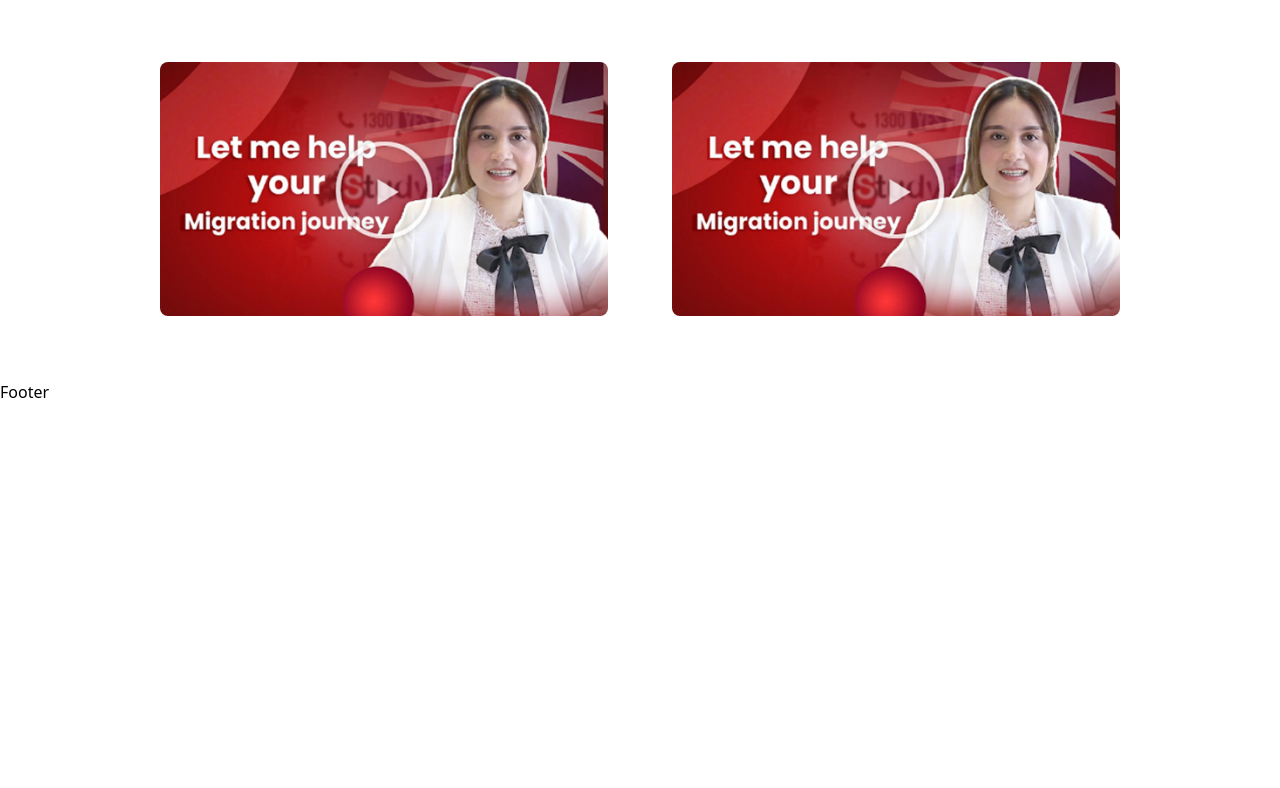
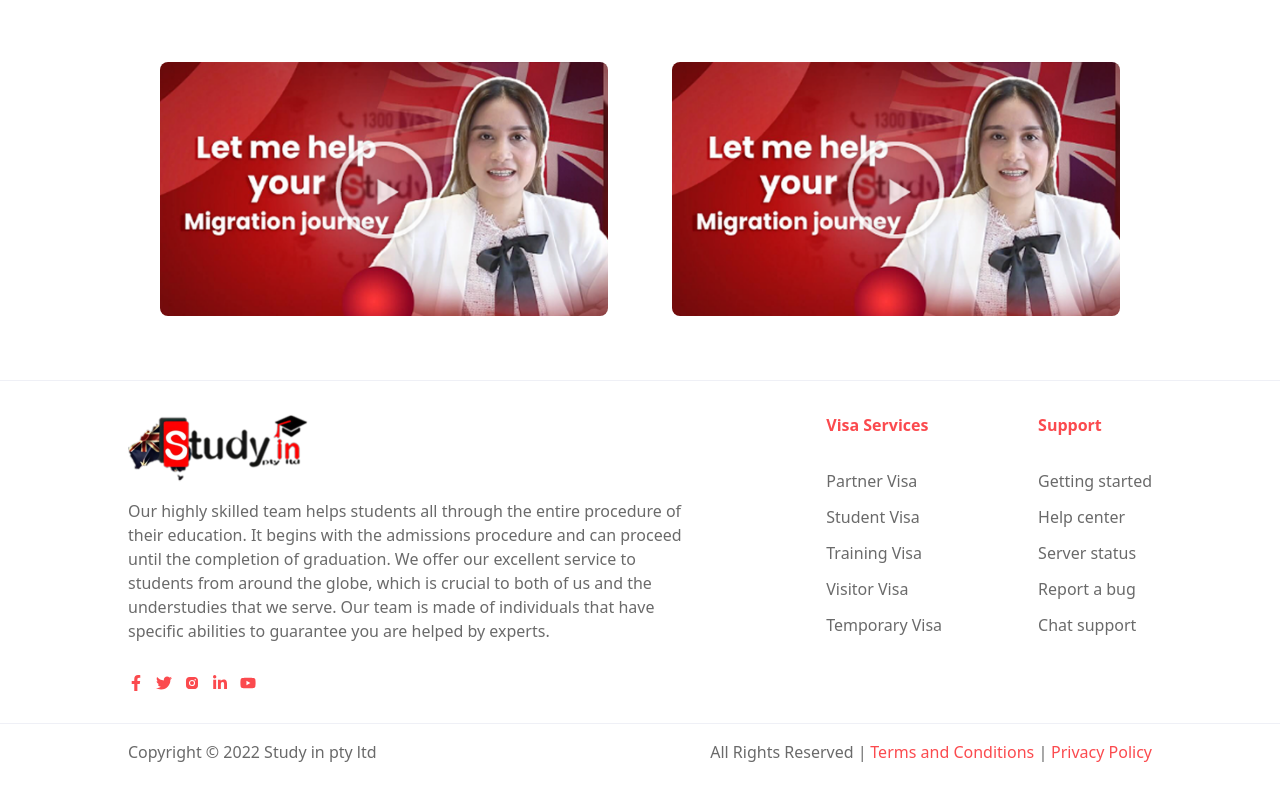
Before and after one commit to hasaanmumtaz6/demo, a Next.js app: page / in a window 1280 px wide. Shown: the part 3678-4466 px from the top of the page. Before the commit the page ends 4082 px from the top, so only its background shows below. Built offline with nearby package versions, Linux system fonts and the light colour scheme.

Commit message:
Footer developed

```diff
--- a/pages/_app.tsx
+++ b/pages/_app.tsx
@@ -1,6 +1,7 @@
 import "@/styles/globals.css";
 import "@/styles/home.css";
 import "@/styles/Header.css";
+import "@/styles/Footer.css";
 import "slick-carousel/slick/slick.css";
 import "slick-carousel/slick/slick-theme.css";
 import type { AppProps } from "next/app";
--- a/pages/components/Footer.tsx
+++ b/pages/components/Footer.tsx
@@ -1,11 +1,84 @@
-import React from 'react'
+import Image from "next/image";
+import React from "react";
+import logo from "@/public/Image/logo.png";
+import {
+  FaFacebookF,
+  FaLinkedinIn,
+  FaTwitter,
+  FaYoutube,
+} from "react-icons/fa";
+import { BiLogoInstagramAlt } from "react-icons/bi";
+import Link from "next/link";
 
 const Footer = () => {
   return (
-    <footer className='footer'>
-      Footer
+    <footer className="footer">
+      <div className="about_tabs-conatiner-footer">
+        <div className="about-footer">
+          <div className="logo-footer-box">
+            <Image src={logo} alt="logo-pic-footer" />
+          </div>
+
+          <p>
+            Our highly skilled team helps students all through the entire
+            procedure of their education. It begins with the admissions
+            procedure and can proceed until the completion of graduation. We
+            offer our excellent service to students from around the globe, which
+            is crucial to both of us and the understudies that we serve. Our
+            team is made of individuals that have specific abilities to
+            guarantee you are helped by experts.
+          </p>
+
+          <span className="social_media_icons">
+            <Link href={"/"} target="_blank">
+              <FaFacebookF />
+            </Link>
+            <Link href={"/"} target="_blank">
+              <FaTwitter />
+            </Link>
+            <Link href={"/"} target="_blank">
+              <BiLogoInstagramAlt />
+            </Link>
+            <Link href={"/"} target="_blank">
+              <FaLinkedinIn />
+            </Link>
+            <Link href={"/"} target="_blank">
+              <FaYoutube />
+            </Link>
+          </span>
+        </div>
+
+        <div className="footer-tabs">
+          <div className="visa-service-tabs">
+            <h4>Visa Services</h4>
+            <Link href={"/"}>Partner Visa</Link>
+            <Link href={"/"}>Student Visa</Link>
+            <Link href={"/"}>Training Visa</Link>
+            <Link href={"/"}>Visitor Visa</Link>
+            <Link href={"/"}>Temporary Visa</Link>
+          </div>
+          <div className="support-tabs">
+            <h4>Support</h4>
+            <Link href={"/"}>Getting started</Link>
+            <Link href={"/"}>Help center</Link>
+            <Link href={"/"}>Server status</Link>
+            <Link href={"/"}>Report a bug</Link>
+            <Link href={"/"}>Chat support</Link>
+          </div>
+        </div>
+      </div>
+      <div className="copyright-line_tabs">
+        <p>Copyright &copy; 2022 Study in pty ltd</p>
+        <span className="tabs-copyright-line-foooter">
+          <p>All Rights Reserved</p>
+          <i>|</i>
+          <Link href="/">Terms and Conditions</Link>
+          <i>|</i>
+          <Link href="/"> Privacy Policy</Link>
+        </span>
+      </div>
     </footer>
-  )
-}
+  );
+};
 
-export default Footer
+export default Footer;
--- /dev/null
+++ b/styles/Footer.css
@@ -0,0 +1,48 @@
+.footer {
+  @apply w-full flex flex-col gap-[1rem];
+}
+
+.about_tabs-conatiner-footer {
+  @apply flex items-start justify-between gap-[4rem] w-full px-[8rem] py-[2rem] border-y-[1px] border-y-[#EFF0F6];
+}
+.about-footer {
+  @apply w-[60%];
+}
+.about-footer p {
+  @apply text-[#6A6A6A] mt-[1rem];
+}
+.social_media_icons {
+  @apply flex items-center w-fit gap-[0.75rem] mt-[2rem];
+}
+.social_media_icons a svg {
+  @apply text-[#FB4A4E];
+}
+.footer-tabs {
+  @apply w-[40%] flex items-end justify-end gap-[6rem];
+}
+.visa-service-tabs h4,
+.support-tabs h4 {
+  @apply text-[#FB4A4E] font-bold mb-[1.25rem];
+}
+.visa-service-tabs,
+.support-tabs {
+  @apply flex items-start flex-col gap-[0.75rem];
+}
+.visa-service-tabs a,
+.support-tabs a,
+.copyright-line_tabs p,
+.copyright-line_tabs i {
+  @apply text-[#6A6A6A];
+}
+.copyright-line_tabs {
+  @apply flex items-center justify-between px-[8rem] pb-[1.5rem];
+}
+.tabs-copyright-line-foooter {
+  @apply flex items-center gap-[0.25rem];
+}
+.tabs-copyright-line-foooter a {
+  @apply hover:underline text-[#FB4A4E];
+}
+.copyright-line_tabs p {
+  @apply select-none;
+}
```
